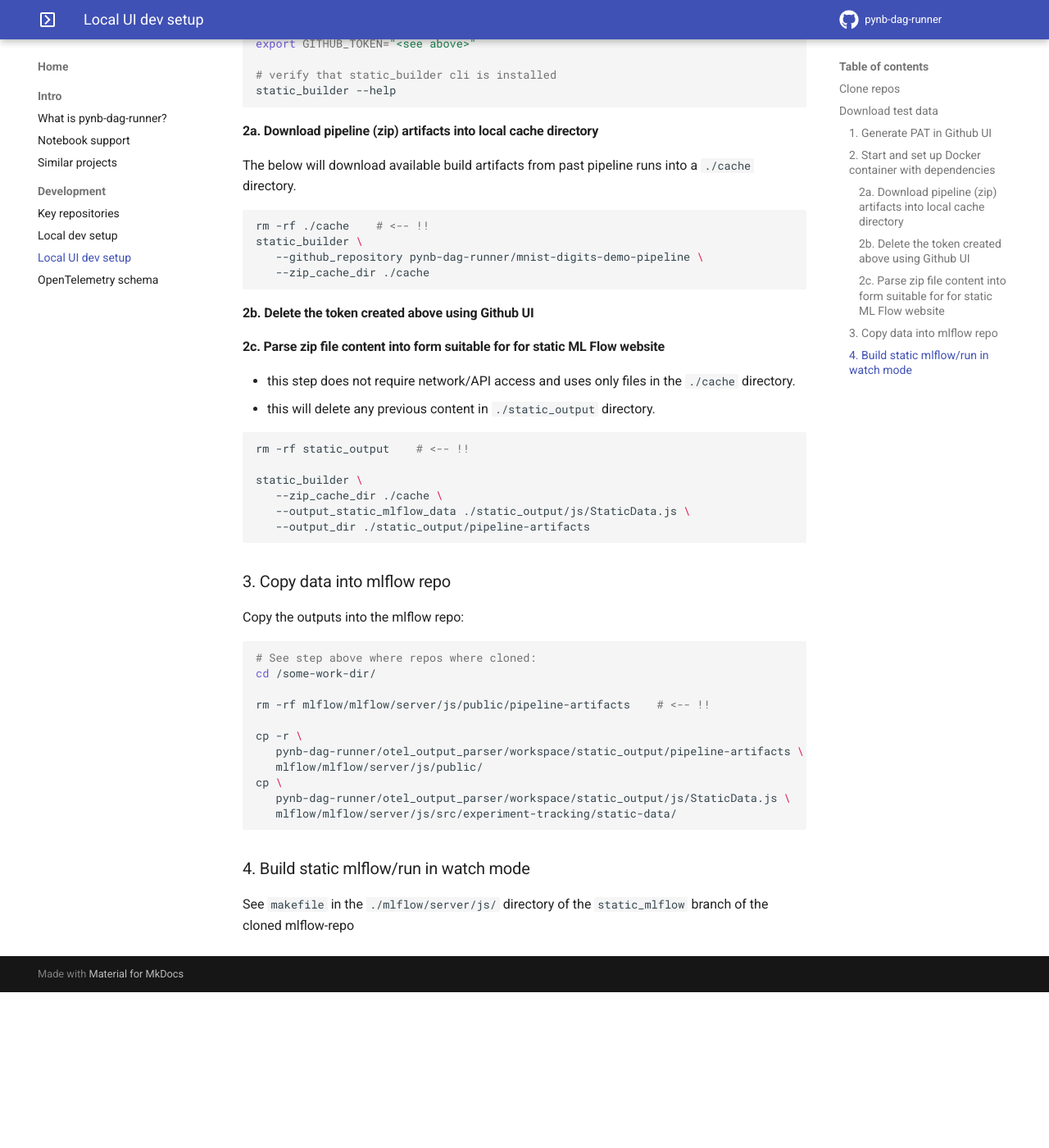
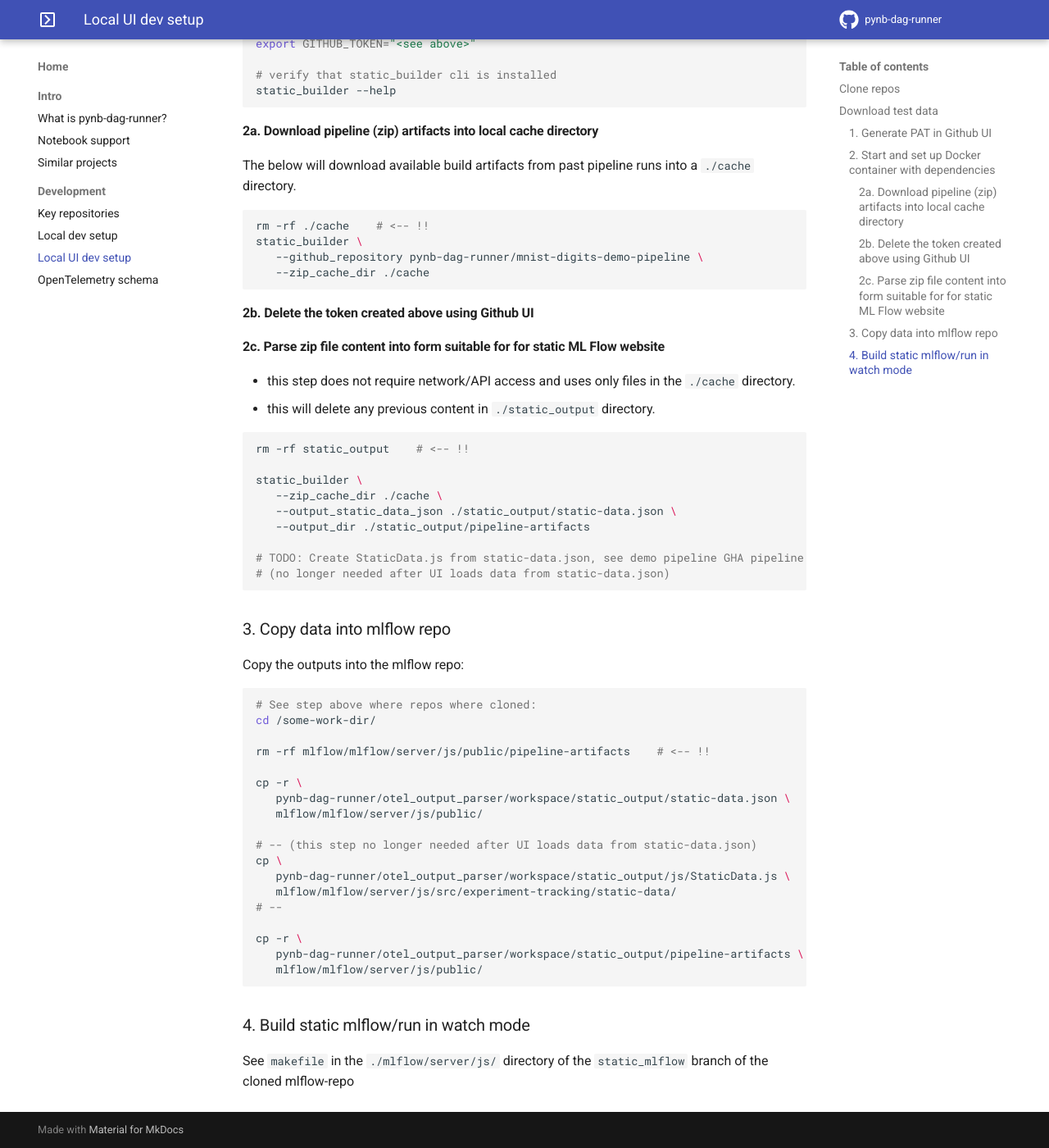
Before and after one commit to composable-logs/composable-logs, an MkDocs documentation site: the page built from docs/docs/dev/local-ui-dev.md, in a window 1280 px wide and 1400 px high, scrolled down 1128 px. Shown: the whole window at 82% size. Built offline with MkDocs 1.6.1 and Material for MkDocs 9.7.7, drawn with Linux system fonts in a browser that asks for light colours; comment, search, counter and statistics services are not loaded; before the commit the page ends 2338 px from its top, so only the background shows below that.

Commit message:
static_builder: output static data as JSON-file in addition to .js file (#133)

````diff
--- a/docs/docs/dev/local-ui-dev.md
+++ b/docs/docs/dev/local-ui-dev.md
@@ -56,8 +56,11 @@
 
 static_builder \
    --zip_cache_dir ./cache \
-   --output_static_mlflow_data ./static_output/js/StaticData.js \
+   --output_static_data_json ./static_output/static-data.json \
    --output_dir ./static_output/pipeline-artifacts
+
+# TODO: Create StaticData.js from static-data.json, see demo pipeline GHA pipeline
+# (no longer needed after UI loads data from static-data.json)
 ```
 
 ### 3. Copy data into mlflow repo
@@ -71,11 +74,19 @@
 rm -rf mlflow/mlflow/server/js/public/pipeline-artifacts    # <-- !!
 
 cp -r \
-   pynb-dag-runner/otel_output_parser/workspace/static_output/pipeline-artifacts \
+   pynb-dag-runner/otel_output_parser/workspace/static_output/static-data.json \
    mlflow/mlflow/server/js/public/
+
+# -- (this step no longer needed after UI loads data from static-data.json)
 cp \
    pynb-dag-runner/otel_output_parser/workspace/static_output/js/StaticData.js \
    mlflow/mlflow/server/js/src/experiment-tracking/static-data/
+# --
+
+cp -r \
+   pynb-dag-runner/otel_output_parser/workspace/static_output/pipeline-artifacts \
+   mlflow/mlflow/server/js/public/
+
 ```
 
 ### 4. Build static mlflow/run in watch mode
````
Also changed, not shown: 1 other file.
